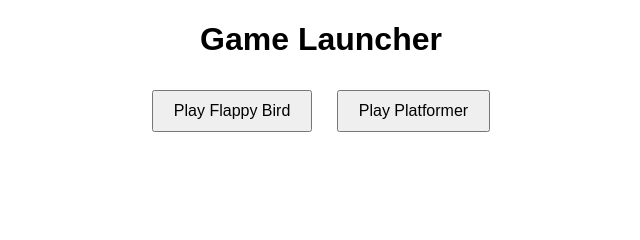
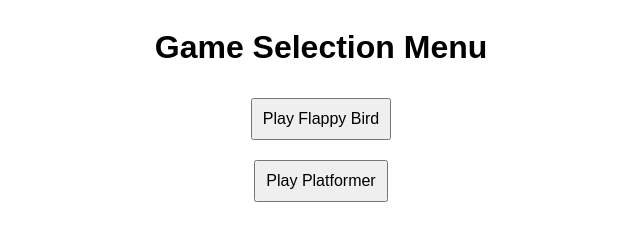
Before and after one commit to Joenasriani/quantum-game-engine, a website built with webpack: page index.html in a window 1280 px wide. Shown: the whole page, without its empty margins (319-959 px from the left). Built offline with nearby package versions, Linux system fonts and the light colour scheme.

Commit message:
Update index.html to create a professional game launcher with full game implementations.

```diff
--- a/index.html
+++ b/index.html
@@ -5,24 +5,24 @@
     <meta name="viewport" content="width=device-width, initial-scale=1.0">
     <title>Game Launcher</title>
     <style>
-        body { font-family: Arial, sans-serif; text-align: center; }
-        .button { padding: 10px 20px; margin: 10px; font-size: 16px; cursor: pointer; }
+        body { font-family: Arial, sans-serif; }
+        #menu { display: flex; flex-direction: column; align-items: center; }
+        button { margin: 10px; padding: 10px; font-size: 16px; }
     </style>
 </head>
 <body>
-    <h1>Game Launcher</h1>
-    <button class="button" onclick="launchFlappyBird()">Play Flappy Bird</button>
-    <button class="button" onclick="launchPlatformer()">Play Platformer</button>
-
+    <div id="menu">
+        <h1>Game Selection Menu</h1>
+        <button onclick="launchFlappyBird()">Play Flappy Bird</button>
+        <button onclick="launchPlatformer()">Play Platformer</button>
+    </div>
     <script>
         function launchFlappyBird() {
-            // Logic for launching Flappy Bird game
-            alert('Launching Flappy Bird...');
+            window.open('https://your-flappy-bird-url.com', '_blank');
         }
 
         function launchPlatformer() {
-            // Logic for launching Platformer game
-            alert('Launching Platformer...');
+            window.open('https://your-platformer-url.com', '_blank');
         }
     </script>
 </body>
```
